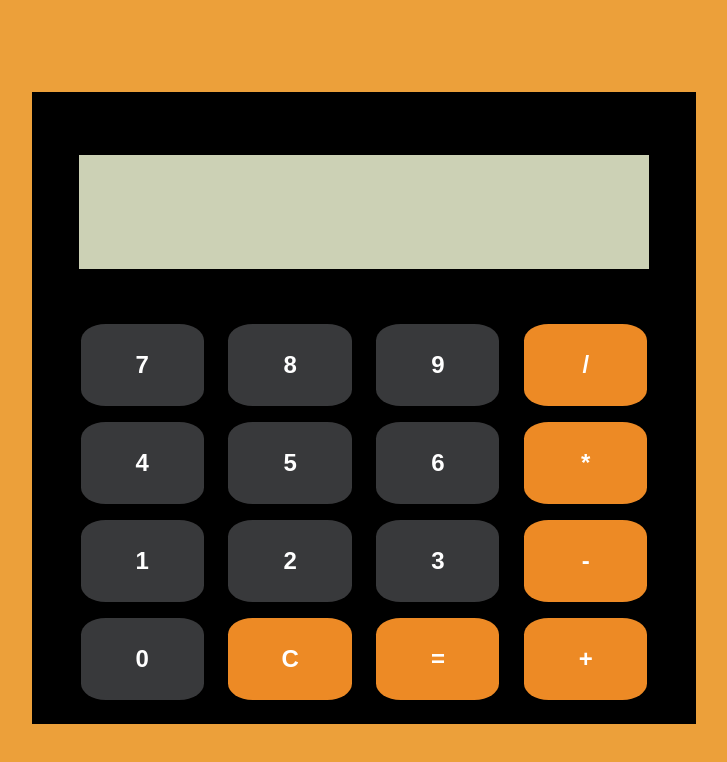
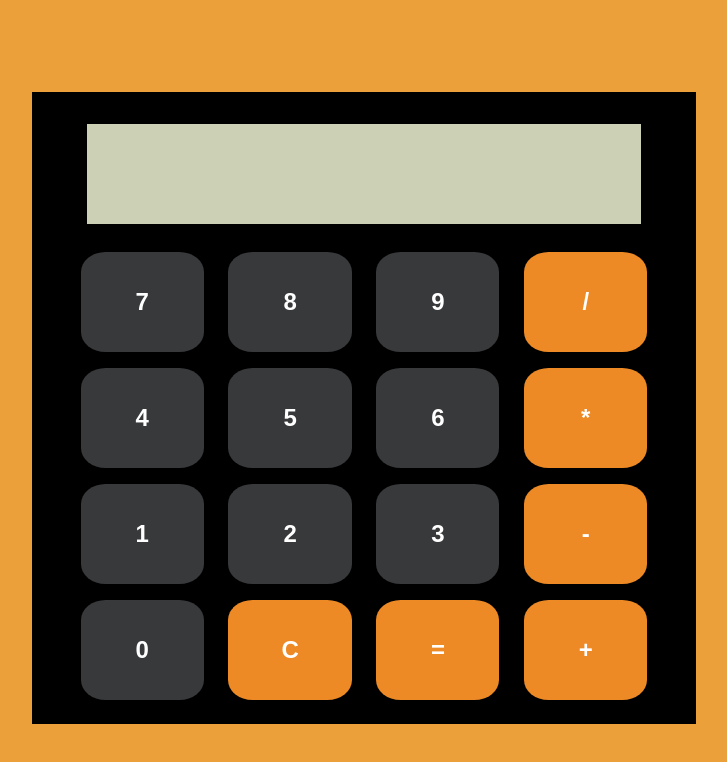
Before and after one commit to Ross-Can/calculator, a plain HTML site: page index.html in a window 1280 px wide. Shown: the whole page, without its empty margins (276-1003 px from the left). Drawn offline with Linux system fonts and the light colour scheme.

Commit message:
Fix Display misalignment

```diff
--- a/index.html
+++ b/index.html
@@ -13,7 +13,10 @@
 
 
     <div class="calculator">
-        <h1 class="display" placeholder="0"></h1>
+        <div class="display-external">
+            <h1 class="display" placeholder="0"></h1>
+        </div>
+
         <div class="row">
             <button class="key">7</button>
             <button class="key">8</button>
--- a/script.js
+++ b/script.js
@@ -94,14 +94,24 @@ opKeys.forEach(key=>{
 
         if(opKeyClicked) return;
 
-        if(!expression.match(/[0-9]+(\+|-|\/|\*)[0-9]+/)){
+        if(!expression.match(/^-*[0-9]+(\+|-|\/|\*)[0-9]+$/)){
             writeToDisplay(op);
             displayStr+=op;
             opKeyClicked = true;
             return;
         }
+
+
+
         operator = expression.match(/(\+|-|\*|\/)/)[0];
         let nums = expression.split(operator);
+
+        if(nums[0].length == 0){
+            operator = nums[1].match(/(\+|-|\*|\/)/)[0];
+            nums = nums[1].split(operator);
+            nums[0] = "-" + nums[0];
+        }
+
 
         if(nums[1] == 0 && operator == "/"){
         alert('You cannot divide by 0');
@@ -123,11 +133,21 @@ opKeys.forEach(key=>{
 let eqKey = document.querySelector("#equal");
 eqKey.addEventListener('click', () =>{
     let expression = display.textContent;
-    if(!expression.match(/[0-9]+(\+|-|\/|\*)[0-9]+/)){
+    if(!expression.match(/^-*[0-9]+(\+|-|\/|\*)[0-9]+$/)){
+        alert("Please enter a valid format of expression")
         return;
     }
     operator = expression.match(/(\+|-|\*|\/)/)[0];
     let nums = expression.split(operator);
+
+    console.log(nums)
+
+    if(nums[0].length == 0){
+        operator = nums[1].match(/(\+|-|\*|\/)/)[0];
+        nums = nums[1].split(operator);
+        nums[0] = "-" + nums[0];
+    }
+
 
     if(nums[1] == 0 && operator == "/"){
         alert('You cannot divide by 0');
--- a/style.css
+++ b/style.css
@@ -15,25 +15,35 @@ body{
     flex-direction: column;
     background-color: black;
     width: 50%;
-
+    min-width: 249px;
     padding: 16px;
     min-height: 250px;
     height:75%;
 }
 
+.display-external{
+display: flex;
+height: 25%;
+align-self: center;
+justify-content:flex-end;
+align-items: center;
+margin-top: 16px;
+margin-bottom: 20px;
+padding-right: 16px;
+width: 85%;
+color: black;
+overflow-x: hidden;
+overflow-y: hidden;
+background-color: #CCD1B5;
+}
+
 .display{
-display: flex;
-justify-content: flex-end;
-align-items: center;
-text-align: right;
-align-self: center;
-padding: 16px;
-height: 25%;
-width: 85%;
-font-size: 70px;
-color: black;
-overflow: hidden;
-background-color: #CCD1B5;
+    margin: 0;
+    height: fit-content;
+    font-size: 9vh;
+    display: flex;
+    justify-content: flex-end;
+    overflow: auto;
 }
 
 .row{
@@ -46,7 +56,7 @@ background-color: #CCD1B5;
 
 button{
     display: inline-block;
-    width: 20%;
+    min-width: 20%;
     border:none;
     font-weight: bolder;
     font-size: x-large;
```
